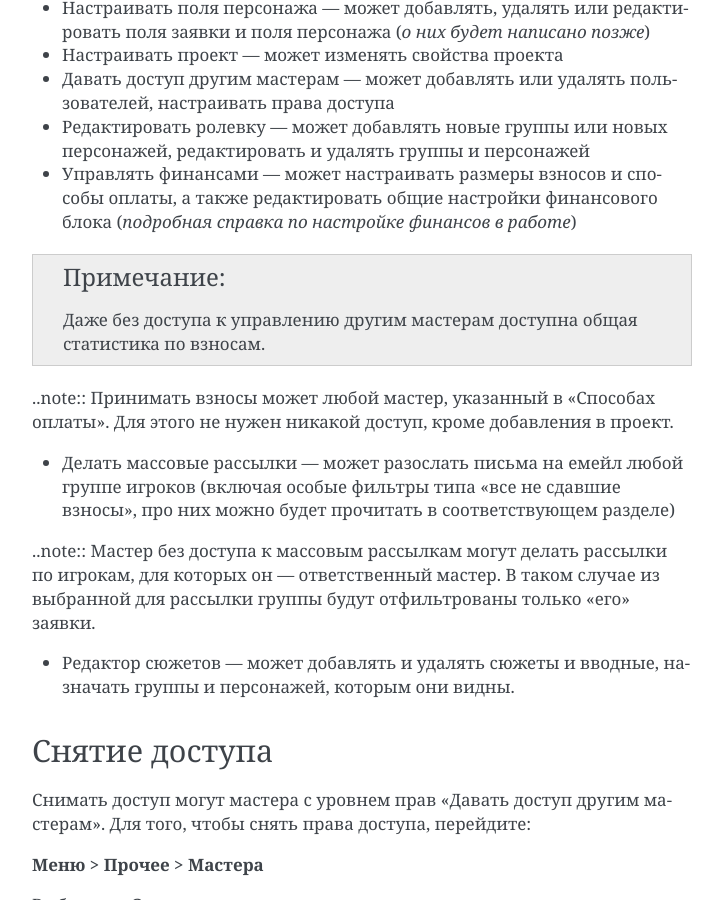
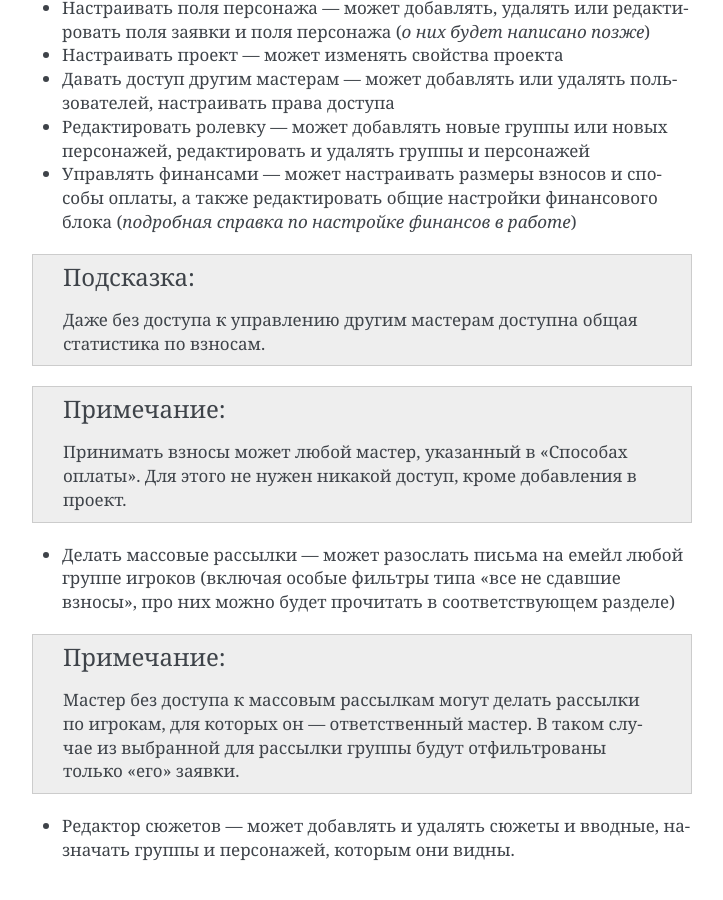
Before and after one commit to joinrpg/joinrpg-docs, a Sphinx documentation site: the page built from docs/project/access.rst, in a window 1280 px wide and 900 px high, scrolled down 1188 px. Shown: the whole window, without its empty margins (388-1111 px from the left). Built offline with Sphinx 7.4.7, drawn with Linux system fonts in a browser that asks for light colours; pages that are not in the unit, such as notebooks, are missing from menus.

Commit message:
Update access.rst

```diff
--- a/docs/project/access.rst
+++ b/docs/project/access.rst
@@ -30,13 +30,13 @@
 * Редактировать ролевку — может добавлять новые группы или новых персонажей, редактировать и удалять группы и персонажей
 * Управлять финансами — может настраивать размеры взносов и способы оплаты, а также редактировать общие настройки финансового блока (*подробная справка по настройке финансов в работе*)
 
-.. note:: Даже без доступа к управлению другим мастерам доступна общая статистика по взносам.
+.. hint:: Даже без доступа к управлению другим мастерам доступна общая статистика по взносам.
 
-..note:: Принимать взносы может любой мастер, указанный в «Способах оплаты». Для этого не нужен никакой доступ, кроме добавления в проект.
+.. note:: Принимать взносы может любой мастер, указанный в «Способах оплаты». Для этого не нужен никакой доступ, кроме добавления в проект.
 
 * Делать массовые рассылки — может разослать письма на емейл любой группе игроков (включая особые фильтры типа «все не сдавшие взносы», про них можно будет прочитать в соответствующем разделе)
 
-..note:: Мастер без доступа к массовым рассылкам могут делать рассылки по игрокам, для которых он — ответственный мастер. В таком случае из выбранной для рассылки группы будут отфильтрованы только «его» заявки.
+.. note:: Мастер без доступа к массовым рассылкам могут делать рассылки по игрокам, для которых он — ответственный мастер. В таком случае из выбранной для рассылки группы будут отфильтрованы только «его» заявки.
 
 * Редактор сюжетов — может добавлять и удалять сюжеты и вводные, назначать группы и персонажей, которым они видны.
 
```
